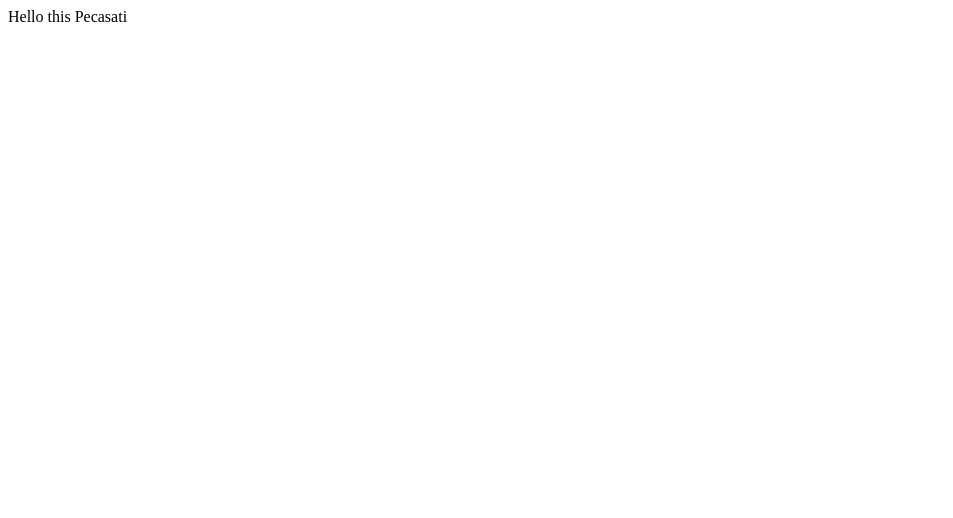
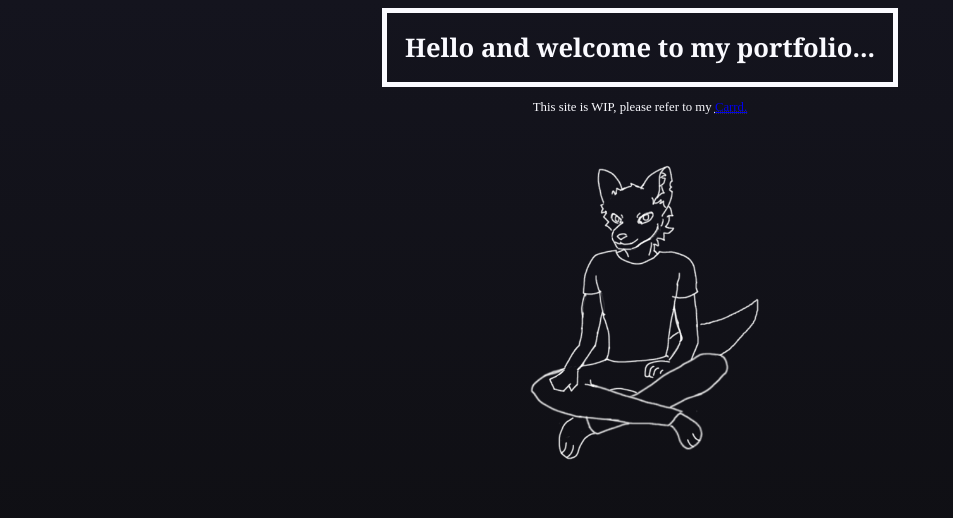
Before and after one commit to Sdtrydr/portfoliosite.github.io, a plain HTML site: page index.html in a window 1280 px wide. Shown: the whole page, without its empty margins (0-953 px from the left). Drawn offline with Linux system fonts and the light colour scheme.

Commit message:
Updated site to be good

```diff
--- a/index.html
+++ b/index.html
@@ -1 +1,21 @@
-Hello this Pecasati
+<!DOCTYPE html>
+<html>
+    <head>
+        <title>Hewwo :3</title>
+        <link rel="stylesheet" type="text/css" href="style.css">
+        <meta name="author" content="Sdtrydr">
+        <meta description="Hi I'm Sdtrydr, and welcome this is my portfolio!">
+        <link rel="shortcut icon" type="x-icon" href="icon.png">
+    </head>
+    <body>
+        <div id="poop">
+        <h1>Hello and welcome to my portfolio...</h1>
+    </div>
+    <div>
+        <p>
+            This site is WIP, please refer to my <abbr title="Carrd Portfolio"><a href="https://sdtrydr.carrd.co/" target="_blank">Carrd.</a></abbr>
+        </p>
+        <img id="mainphotoofme"src="crissycross.png" alt="Sitting Furry">
+    </div>
+    </body>
+</html>
--- /dev/null
+++ b/style.css
@@ -0,0 +1,38 @@
+body{
+    background: linear-gradient( rgb(20,20,30), rgb(13, 13, 15));
+    background-repeat: no-repeat;
+    background-attachment: fixed;
+}
+
+#poop {
+    border: 5px solid;
+    color:rgb(250,250,255);
+    font-family: "Cambria";
+    width: 40%;
+    height: 10%;
+    margin-left: auto;
+    margin-right: auto;
+    text-align: center;
+    font-size: 1cqi;
+}
+
+p{
+    color:rgb(250,250,255);
+    font-family: "Times New Roman";
+    font-size: 1cqi;
+    width: 30%;
+    height: 7%;
+    margin-left: auto;
+    margin-right: auto;
+    text-align: center;
+}
+
+
+#mainphotoofme {
+    display: flex;
+    justify-content: center;
+    align-items: center;
+    margin-left: auto;
+    margin-right: auto;
+    width: 40%;
+}
```
Also changed, not shown: Website.html (deleted, +0 -1 lines).
